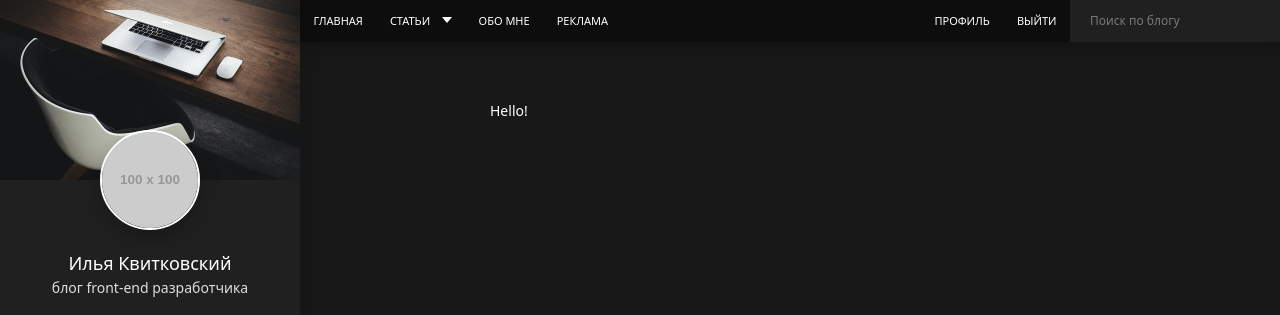
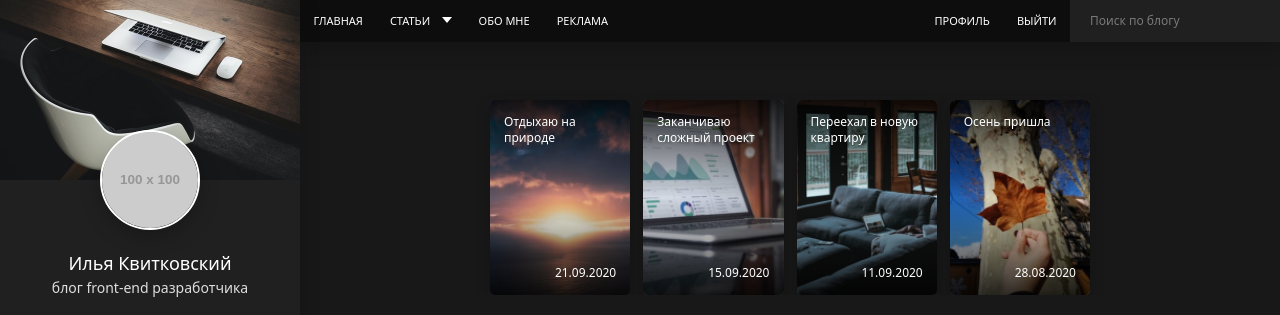
Before and after one commit to IlyaKvitkovskyi/personal-blog, a website: page src/index.html in a window 1280 px wide. Shown: the top 315 px of the page. Drawn offline with nearby package versions, Linux system fonts and the light colour scheme; files that its build step writes are made by us from their sources; placeholder pictures from the web are drawn by us.

Commit message:
added stories block

```diff
--- /dev/null
+++ b/src/assets/scss/blocks/stories.scss
@@ -0,0 +1,72 @@
+.stories {
+  display: grid;
+  grid-template-columns: 1fr 1fr 1fr 1fr;
+  grid-column-gap: 13px;
+  grid-template-rows: 195px;
+}
+
+.stories__item {
+  cursor: pointer;
+  overflow: hidden;
+  position: relative;
+  border-radius: 5px;
+  box-shadow: 0 5px 15px rgba($black, 0.2);
+
+  &::after {
+    content: '';
+    display: block;
+    width: 100%;
+    height: 100%;
+    position: absolute;
+    top: 0;
+    left: 0;
+    z-index: 2;
+    background-image: linear-gradient(
+      to bottom,
+      rgba($black, 0.8),
+      rgba($black, 0) 50%,
+      rgba($black, 0.8)
+    );
+  }
+
+  &:hover {
+    .stories__preview {
+      transform: scale(1.3);
+    }
+    transition-duration: 5s;
+  }
+}
+
+.stories__preview {
+  display: block;
+  width: 100%;
+  height: 100%;
+  object-fit: cover;
+  position: absolute;
+  top: 0;
+  left: 0;
+  z-index: 1;
+  transform: scale(1.05);
+  transition: transform 1s ease-in-out;
+}
+
+.stories__title,
+.stories__date {
+  width: 100%;
+  padding: 1.4rem;
+  font-size: 1.2rem;
+  line-height: 1.3;
+  color: $white;
+  position: absolute;
+  left: 0;
+  z-index: 3;
+}
+
+.stories__title {
+  top: 0;
+}
+
+.stories__date {
+  bottom: 0;
+  text-align: right;
+}
--- a/src/assets/scss/style.scss
+++ b/src/assets/scss/style.scss
@@ -25,3 +25,4 @@ body {
 @import "blocks/profile.scss";
 @import "blocks/social.scss";
 @import "blocks/btn.scss";
+@import "blocks/stories.scss";
--- a/src/index.html
+++ b/src/index.html
@@ -3,4 +3,25 @@ layout: default
 title: Api | Home
 ---
 
-Hello!
+<div class="stories">
+  <div class="stories__item">
+    <img class="stories__preview" src="assets/images/stories/stories1.jpg" alt="" />
+    <div class="stories__title">Отдыхаю на природе</div>
+    <time class="stories__date" datetime="2020-09-21 19:21">21.09.2020</time>
+  </div>
+  <div class="stories__item">
+    <img class="stories__preview" src="assets/images/stories/stories2.jpg" alt="" />
+    <div class="stories__title">Заканчиваю сложный проект</div>
+    <time class="stories__date" datetime="2020-09-15 19:21">15.09.2020</time>
+  </div>
+  <div class="stories__item">
+    <img class="stories__preview" src="assets/images/stories/stories3.jpg" alt="" />
+    <div class="stories__title">Переехал в новую квартиру</div>
+    <time class="stories__date" datetime="2020-09-11 19:21">11.09.2020</time>
+  </div>
+  <div class="stories__item">
+    <img class="stories__preview" src="assets/images/stories/stories4.jpg" alt="" />
+    <div class="stories__title">Осень пришла</div>
+    <time class="stories__date" datetime="2020-08-28 19:21">28.08.2020</time>
+  </div>
+</div> <!--/.stories -->
```
Also changed, not shown: src/assets/images/stories/stories1.jpg (added), src/assets/images/stories/stories2.jpg (added), src/assets/images/stories/stories3.jpg (added), src/assets/images/stories/stories4.jpg (added).
